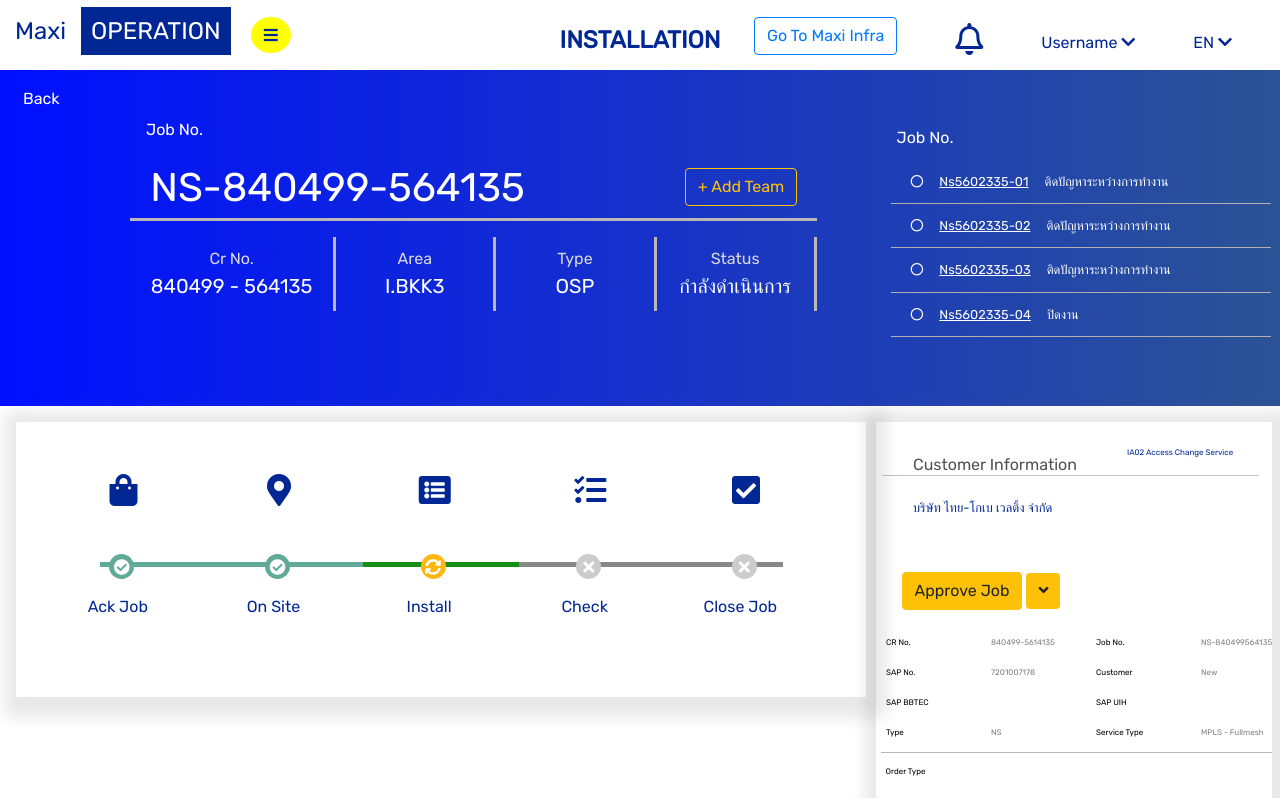
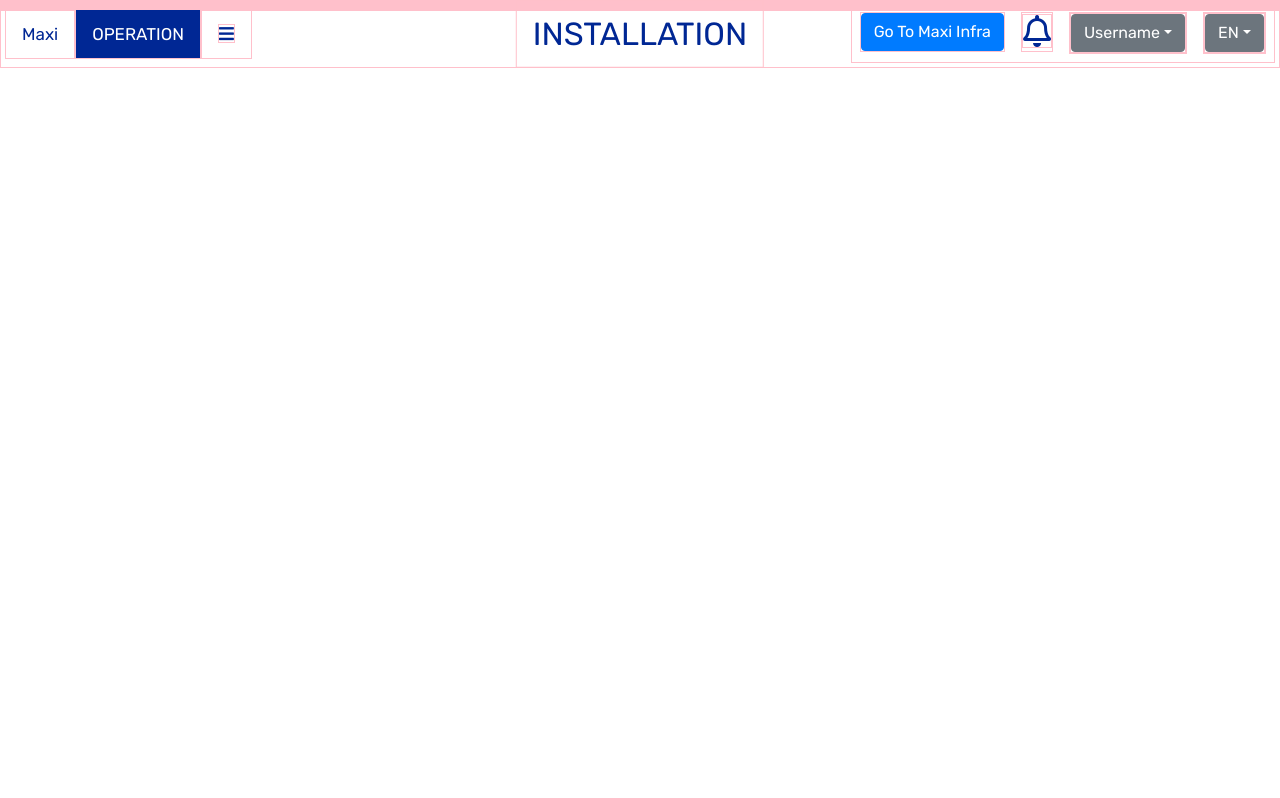
Before and after one commit to masty123/benjajinda_test, a React (Create React App) app: page / in a window 1280 px wide. Shown: the top 798 px of the page. Built offline with nearby package versions, Linux system fonts and the light colour scheme.

Commit message:
make it responsize i guess

```diff
--- a/package.json
+++ b/package.json
@@ -10,7 +10,7 @@
     "react": "^16.13.1",
     "react-bootstrap": "^1.3.0",
     "react-dom": "^16.13.1",
-    "react-scripts": "3.4.3",
+    "react-scripts": "^3.4.3",
     "react-tabs": "^3.1.1",
     "reactstrap": "^8.5.1"
   },
--- a/src/App.js
+++ b/src/App.js
@@ -8,8 +8,8 @@ function App() {
   return (
     <div className="App">
         <Navbar />
-        <Header className="overlap" />
-        <JobStatus />
+        {/* <Header className="overlap" /> */}
+        {/* <JobStatus /> */}
     </div>
   );
 }
--- a/src/components/Header/Header.css
+++ b/src/components/Header/Header.css
@@ -1,6 +1,7 @@
 * {
     box-sizing: border-box;
     resize: none;
+    border: 1px solid pink;
 }
 .job-header-container{
     display: grid;
@@ -15,6 +16,7 @@
     background: -webkit-linear-gradient(90deg, rgba(2, 0, 36, 1) 0%, rgba(0, 15, 255, 1) 0%, rgba(43, 83, 149, 1) 100%, rgba(9, 124, 116, 1) 100%);
     background: linear-gradient(90deg, rgba(2, 0, 36, 1) 0%, rgba(0, 15, 255, 1) 0%, rgba(43, 83, 149, 1) 100%, rgba(9, 124, 116, 1) 100%);
     filter: progid:DXImageTransform.Microsoft.gradient(startColorstr="#020024", endColorstr="#097c74", GradientType=1);
+
 }
 
 .job-container{
@@ -42,14 +44,15 @@
 
 .job-info {
     color: #fff;
-    margin-right: 50rem;
-    margin-left: 7.5rem;
-    width: 60%;
+    /* margin-right: 50rem;
+    margin-left: 7.5rem; */
+    margin: 0 auto;
+    /* width: 60%; */
 }
 
 .job-info-number-description{
     display: flex;
-    margin-left: 1rem;
+    /* margin-left: 1rem; */
 }
 
 .job-info-serial-number {
--- a/src/components/Navbar/Navbar.css
+++ b/src/components/Navbar/Navbar.css
@@ -5,11 +5,9 @@
     display: flex;
     justify-content: left;
     align-items: center;
-    font-size: 1rem;
-
 }
 
-.navbar-logo {
+.topnav-centered {
     color: rgb(0, 39, 148);
     justify-self: start;
     margin-left: 15px;
@@ -23,21 +21,24 @@
     padding: 10px;
 }
 
+.menu-icon {
+    /* display: none; */
+    margin-left: 1rem;
+
+}
 
 .fa-bars{
-    margin-left: 1.25rem;
-    background-color: yellow;
-    border-radius: 50%;
-    width: 2.5rem;
-    padding: 10px;
+    font-size: 2.5rem;
+    /* width: 2.5rem; */
+    /* padding: 10px;    */
 }
 
 .page-description {
-  float: none;
+  /* float: none; */
   position: absolute;
-  top: 5%;
-  left: 50%;
-  transform: translate(-50%, -50%);
+  /* top: 4%; */
+  /* left: 50%;  */
+  /* transform: translate(-50%, -50%); */
   color:  rgb(0, 39, 148);
   font-size: 1.5rem;
   font-weight: bold;
@@ -139,7 +140,3 @@
 .nav-links-mobile {
     /* display: none; */
 }
-
-.menu-icon {
-    /* display: none; */
-}
--- a/src/components/Navbar/Navbar.js
+++ b/src/components/Navbar/Navbar.js
@@ -1,27 +1,29 @@
-import React, { Component} from 'react';
-// import { MenuItems } from "./MenuItems";
-import {Button} from 'reactstrap';
-import './Navbar.css';
 
-class Navbar extends Component {
-    state = { clicked: false }
+// import React, { Component} from 'react';
+import React, { useState } from 'react';
+import {Button, dropdownOpen, toggle} from 'react-bootstrap';
+import { ButtonDropdown, DropdownToggle, DropdownMenu, DropdownItem } from 'reactstrap';
 
-    handleCLick = () => {
-        this.setState({clicked: !this.state.clicked})
-    }
+// import './Navbar.css';
+import './Navbar_new.css';
 
-    render() {
-        return (
-            <nav className="NavbarItems">
+const Navbar = (props) => {
+    const [dropdownOpen, setOpen] = useState(false);
+
+    const toggle = () => setOpen(!dropdownOpen);
+
+    const [dropdownOpen_2, setOpen_2] = useState(false);
+
+    const toggle_2 = () => setOpen_2(!dropdownOpen_2);
 
                 {/* Logo Text */}
-                <h1 className="navbar-logo">Maxi</h1>
+                {/* <h1 className="navbar-logo">Maxi</h1>
                 <h1 className = "navbar-logo secondary-word">OPERATION</h1 >
 
-                <h1 className="page-description">INSTALLATION</h1>
+                <h1 className="topnav-centered">INSTALLATION</h1> */}
 
                 {/* bar */}
-                <div className="menu-icon" onClick={this.handleClick}>
+                {/* <div className="menu-icon" onClick={this.handleClick}>
                     <i className={this.state.clicked ?  'fas fa-times' : 'fas fa-bars'}></i>
                 </div>
 
@@ -32,7 +34,7 @@ class Navbar extends Component {
                     <div class="dropdown-user">
                         < span > Username < i className="fas fa-chevron-down"></i></span>
                         <div class="dropdown-content">
-                        <p>Heck</p>
+                            <p>Heck</p>
                         </div>
                     </div>
 
@@ -43,11 +45,48 @@ class Navbar extends Component {
                         </div>
                     </div>
 
+                </div> */}
+              return (  <div className="topnav">
+
+                        {/*Left-aligned links (default) */}
+                       <h1>Maxi</h1>
+                       <h1 className="secondary-word">OPERATION</h1>
+                       <h1 ><i className={'fas fa-bars'}></i></h1>
+
+                        {/* Centered link */}
+                        <div className="topnav-centered">
+                            <h1>INSTALLATION</h1>
+                        </div>
+
+                        {/*  Right-aligned links  */}
+                        <div className="topnav-right">
+                            <h1 className="buttoninfra"><Button outline color="primary"> Go To Maxi Infra </Button>{' '}</h1>
+                            <h1 className="bell-icon"><i className="far fa-bell notification-icon"></i></h1>
+                            <h1 className="username-dropdown">
+                                <ButtonDropdown isOpen={dropdownOpen} toggle={toggle}>
+                                    <DropdownToggle caret>
+                                        Username
+                                    </DropdownToggle>
+                                    <DropdownMenu>
+                                        <DropdownItem>Heck</DropdownItem>
+                                    </DropdownMenu>
+                                </ButtonDropdown>
+                            </h1>
+                            <h1 className="language-dropdown">
+                                <ButtonDropdown isOpen={dropdownOpen_2} toggle={toggle_2}>
+                                    <DropdownToggle caret>
+                                        EN
+                                    </DropdownToggle>
+                                    <DropdownMenu>
+                                        <DropdownItem>TH</DropdownItem>
+                                    </DropdownMenu>
+                                </ButtonDropdown>
+                            </h1>
+                        </div>
                 </div>
 
-            </nav>
         )
     }
-}
+
 
 export default Navbar;
--- /dev/null
+++ b/src/components/Navbar/Navbar_new.css
@@ -0,0 +1,69 @@
+.topnav {
+    position: relative;
+    /* overflow: hidden; */
+}
+
+.topnav h1 {
+    margin-top: 0.25rem;
+    float: left;
+    color: rgb(0, 39, 148);
+    text-align: center;
+    padding: 14px 16px;
+    text-decoration: none;
+    font-size: 17px;
+  }
+
+.topnav .secondary-word  {
+      background-color: rgb(0, 39, 148);
+      color: white;
+  }
+
+  /* .topnav a:hover {
+    background-color: #ddd;
+    color: black;
+  }
+
+  .topnav a.active {
+    background-color: #4CAF50;
+    color: white;
+  } */
+
+.topnav-centered h1 {
+    float: none;
+    position: absolute;
+    top: 50%;
+    left: 50%;
+    transform: translate(-50%, -15%);
+    font-size: 2rem;
+  }
+
+  .topnav-right {
+    float: right;
+
+  }
+
+  .topnav-right .buttoninfra{
+      padding: 0;
+      margin-left: 0.5rem;
+      margin-right:0.5rem;
+  }
+
+
+  .topnav-right .bell-icon{
+    padding: 0;
+    font-size: 2rem;
+    margin-left: 0.5rem;
+    margin-right:0.5rem;
+}
+
+.topnav-right .username-dropdown  {
+    padding: 0;
+    margin-left: 0.5rem;
+    margin-right:0.5rem;
+}
+
+.topnav-right .language-dropdown  {
+    padding: 0;
+    margin-left: 0.5rem;
+    margin-right:0.5rem;
+}
--- /dev/null
+++ b/src/components/playground/Playground.css
@@ -0,0 +1,65 @@
+
+
+body {
+    font-family: Arial, Helvetica, sans-serif;
+  }
+
+  .navbar {
+    overflow: hidden;
+    background-color: #333;
+  }
+
+  .navbar a {
+    float: left;
+    font-size: 16px;
+    color: white;
+    text-align: center;
+    padding: 14px 16px;
+    text-decoration: none;
+  }
+
+  .dropdown {
+    float: left;
+    overflow: hidden;
+  }
+
+  .dropdown .dropbtn {
+    font-size: 16px;
+    border: none;
+    outline: none;
+    color: white;
+    padding: 14px 16px;
+    background-color: inherit;
+    font-family: inherit;
+    margin: 0;
+  }
+
+  .navbar a:hover, .dropdown:hover .dropbtn {
+    background-color: red;
+  }
+
+  .dropdown-content {
+    display: none;
+    position: absolute;
+    background-color: #f9f9f9;
+    min-width: 160px;
+    box-shadow: 0px 8px 16px 0px rgba(0,0,0,0.2);
+    z-index: 1;
+  }
+
+  .dropdown-content a {
+    float: none;
+    color: black;
+    padding: 12px 16px;
+    text-decoration: none;
+    display: block;
+    text-align: left;
+  }
+
+  .dropdown-content a:hover {
+    background-color: #ddd;
+  }
+
+  .dropdown:hover .dropdown-content {
+    display: block;
+  }
```
Also changed, not shown: src/components/playground/Playground.js (added, +41 -0 lines), 1 other file (tests, documents, lock files or other folders).
